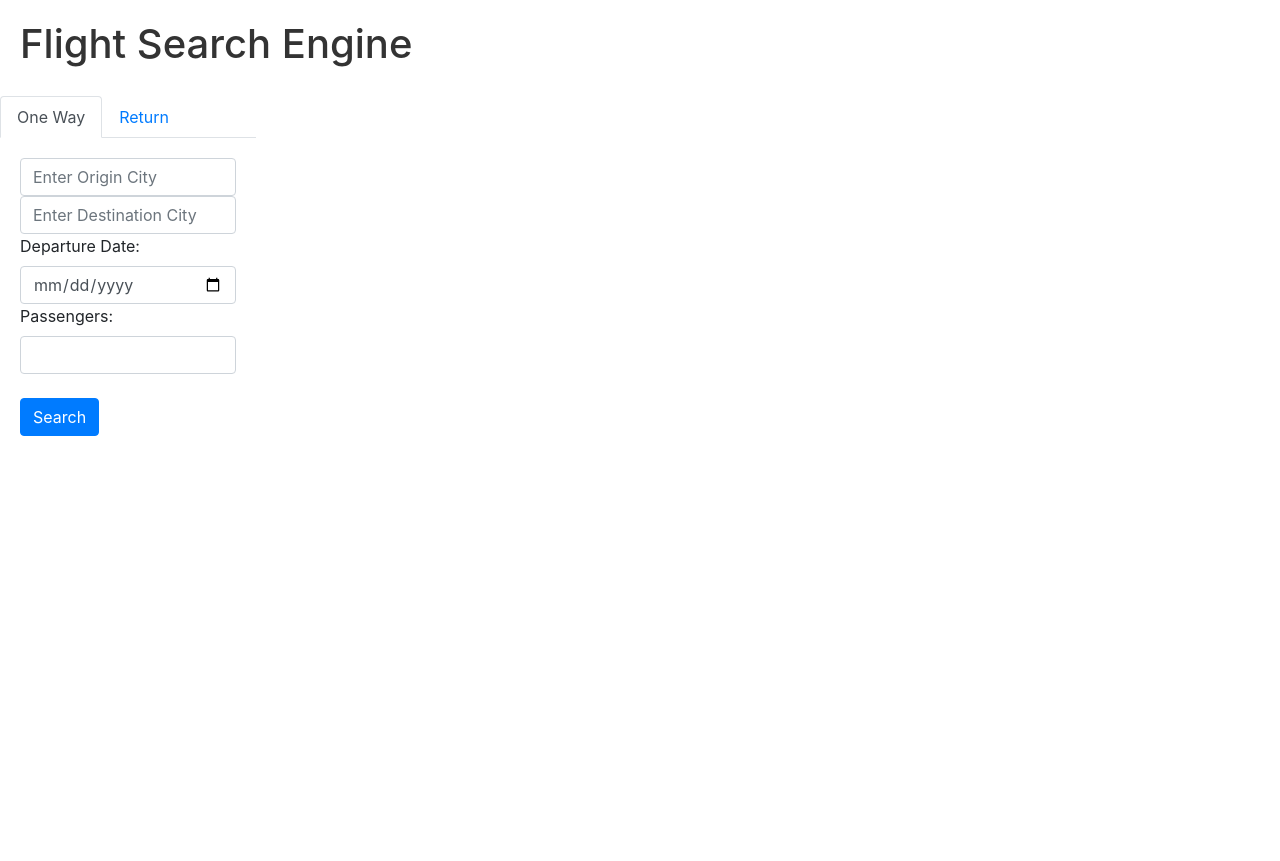
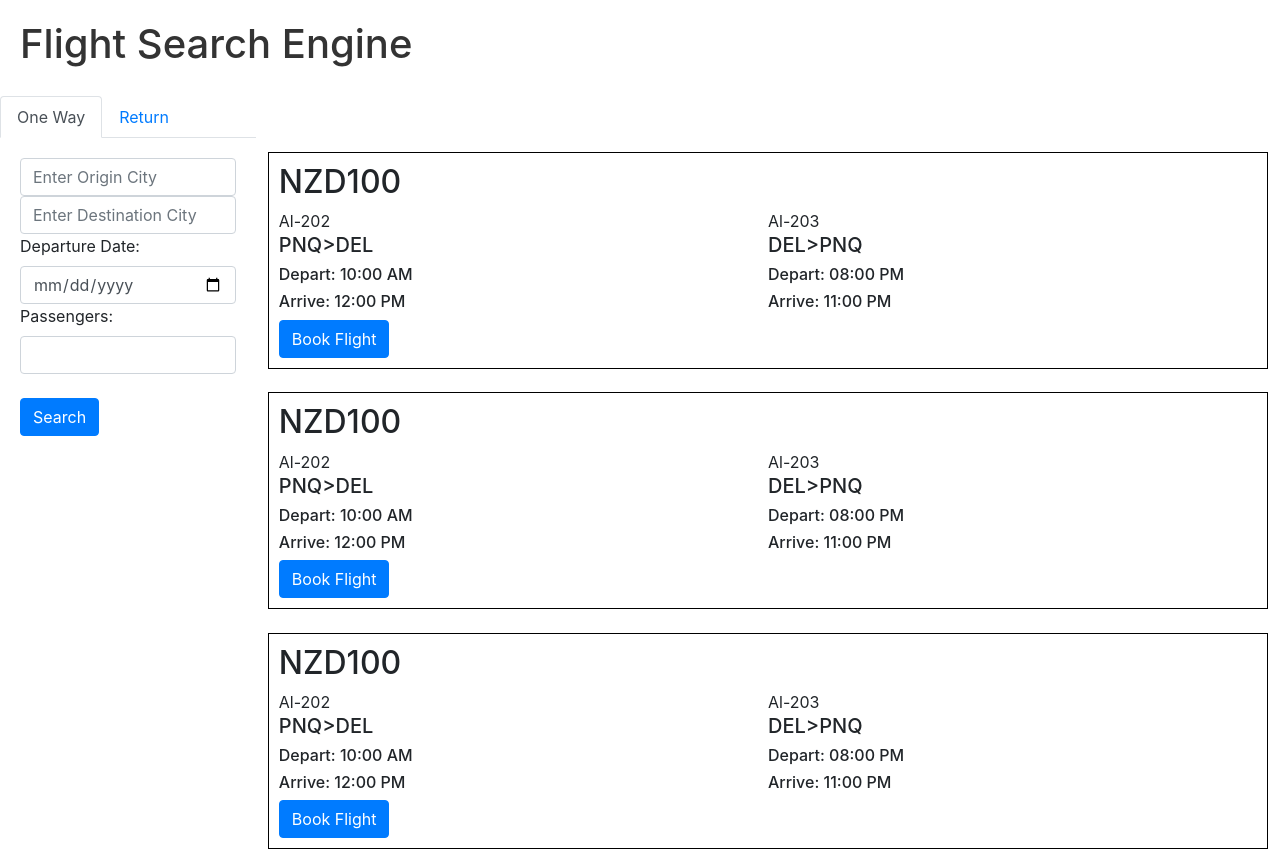
Before and after one commit to dcho415/effective-train, a React (Create React App) app: page / in a window 1280 px wide. Before the commit the page ends 800 px from the top, so only its background shows below. Built offline with nearby package versions, Linux system fonts and the light colour scheme.

Commit message:
done the layout of the results

```diff
--- a/src/App.js
+++ b/src/App.js
@@ -17,7 +17,8 @@ class App extends Component {
     route: '',
     upDepDate: '',
     upRetDate: '',
-    flights: []
+    depFlights: '',
+    retFlights: ''
   }
 
   onChange = (e) => this.setState({ [e.target.name]: e.target.value });
@@ -32,9 +33,17 @@ class App extends Component {
           this.setState({
               flights: result.data,
               isLoading: false
-          }, () =>
-            this.setState({ flights: [...this.state.flights.filter(flight => flight.origin === this.state.origin &&
-              flight.dest === this.state.dest && flight.date === this.state.depDate)] }, () => console.log(this.state.flights))
+          }, () => {
+              this.setState({ depFlights: [...this.state.flights.filter(flight => flight.origin === this.state.origin &&
+              flight.dest === this.state.dest && flight.date === this.state.depDate)] }, () => console.log(this.state.depFlights))
+
+              if (this.state.isReturn) {
+                this.setState({ retFlights: [...this.state.flights.filter(flight => flight.origin === this.state.dest &&
+                flight.dest === this.state.origin && flight.date === this.state.retDate)] }, () => console.log(this.state.retFlights))
+              } else {
+                this.setState({ retFlights: [] }, () => console.log(this.state.retFlights))
+              }
+            }
           )
       )
       .catch(error =>
@@ -72,6 +81,9 @@ class App extends Component {
         <Results
           isLoading={this.state.isLoading}
           error={this.state.error}
+          depFlights={this.state.depFlights}
+          retFlights={this.state.retFlights}
+          passengers={this.state.passengers}
         />
       </div>
     );
--- /dev/null
+++ b/src/components/ResultItem.js
@@ -0,0 +1,35 @@
+import React, { Component } from 'react'
+
+export default class ResultItem extends Component {
+    render() {
+        return (
+            <div style={divStyle}>
+                <div>
+                    <h2>NZD100</h2>
+                </div>
+                <div style={{width: '50%', float: 'left'}}>
+                    Al-202
+                    <h5>PNQ>DEL</h5>
+                    <h6>Depart: 10:00 AM</h6>
+                    <h6>Arrive: 12:00 PM</h6>
+                </div>
+                <div style={{width: '50%', float: 'right'}}>
+                    Al-203
+                    <h5>DEL>PNQ</h5>
+                    <h6>Depart: 08:00 PM</h6>
+                    <h6>Arrive: 11:00 PM</h6>
+                </div>
+                <button className="btn btn-primary">Book Flight</button>
+            </div>
+        )
+    }
+}
+
+const divStyle = {
+    outline: '1px solid black',
+    height: 'auto',
+    width: '78%',
+    float: 'right',
+    padding: '10px',
+    margin: '1%'
+}
--- a/src/components/Results.js
+++ b/src/components/Results.js
@@ -1,4 +1,5 @@
 import React, { Component } from 'react';
+import ResultItem from './ResultItem';
 
 export default class Results extends Component {
     render() {
@@ -7,7 +8,15 @@ export default class Results extends Component {
         }
         if(this.props.error) {
             return <p>{this.state.error.message}</p>
-        }
-        return '';
+        } else {
+            return (
+                <React.Fragment>
+                    <ResultItem />
+                    <ResultItem />
+                    <ResultItem />
+                </React.Fragment>
+
+            );
+        };
     }
 }
```
